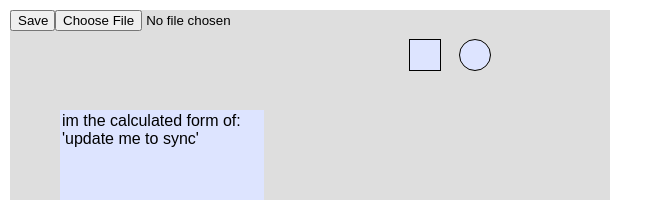
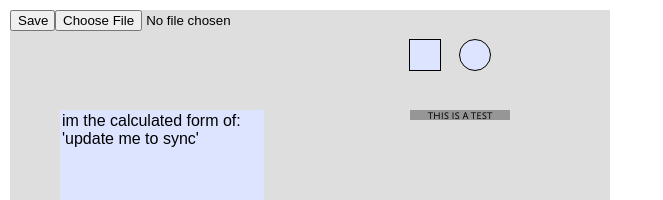
Before and after one commit to DnDdonderdag/character_sheet_v2, a plain HTML site: page index.html in a window 1280 px wide. Shown: the top 200 px of the page, without its empty margins (0-663 px from the left). Drawn offline with Linux system fonts and the light colour scheme.

Commit message:
Added text

```diff
--- a/scripts/assetGeneration/button.js
+++ b/scripts/assetGeneration/button.js
@@ -1,4 +1,4 @@
-export function checkmark(id, top, left, width, height, page, color){
+export function checkmark(id, top, left, width, height, parentDiv, color){
     // ====
     //  Creates square checkbox button
     // ====
@@ -21,12 +21,12 @@
     diamond.className = "not-selectable checkmarkDiamond save "
     diamond.style.setProperty("visibility", "hidden");
 
-    page.appendChild(checkmark)
+    parentDiv.appendChild(checkmark)
     checkmark.appendChild(diamond)
     return checkmark
 }
 
-export function tickbox(id, top, left, width, height, page, color){
+export function tickbox(id, top, left, width, height, parentDiv, color){
     // ====
     //  Creates circular tickbox button
     // ====
@@ -44,7 +44,7 @@
     tickbox.value = 0;
     tickbox.addEventListener("click", tickboxClicked, false)
 
-    page.appendChild(tickbox)
+    parentDiv.appendChild(tickbox)
     return tickbox
 }
 
--- a/scripts/assetGeneration/formfield.js
+++ b/scripts/assetGeneration/formfield.js
@@ -1,4 +1,4 @@
-export function create(id, top, left, width, height, page, color, alignment){
+export function create(id, top, left, width, height, parentDiv, color, alignment){
     // ====
     //  Creates a form field box
     // ====
@@ -16,6 +16,6 @@
     formfield.style = "--top:"+String(top)+"px; --left:"+String(left)+"px; --width:"+String(width)+"px; --height:"+String(height)+"px; --color:"+String(color)+"; --align:"+String(alignment)+""
     formfield.className = "not-selectable formfield save"
     formfield.spellcheck = false;
-    page.appendChild(formfield)
+    parentDiv.appendChild(formfield)
     return formfield
 }
--- /dev/null
+++ b/scripts/assetGeneration/text.js
@@ -0,0 +1,24 @@
+export function create(id, content, top, left, width, height, parent, fontfamily, color, fontsize, alignment){
+    // ====
+    //  Creates a text box
+    // ====
+    // top, left, width, height speak for themselves
+    // alignment, choose from things like "left" "center"
+    // color, set the color, default is "black"
+
+
+    //These allow variables to be undefined, and they set a default value
+    var fontfamily = (fontfamily === undefined) ? "Scalasans" : fontfamily;
+    var alignment = (alignment === undefined) ? "center" : alignment;
+    var fontsize = (fontsize === undefined) ? height : fontsize;
+    var color = (color === undefined) ? "black" : color;
+
+    const textbox = document.createElement("div");
+    textbox.id = id;
+    textbox.textContent = content;
+    textbox.style = "--top:"+String(top)+"px; --left:"+String(left)+"px; --width:"+String(width)+"px; --height:"+String(height)+"px; --color:"+String(color)+"; --align:"+String(alignment)+"; --fontsize:"+String(fontsize)+"px"+"; --fontfamiliy:"+String(fontfamily)+";"
+    textbox.className = "not-selectable textbox"
+    textbox.spellcheck = false;
+    parent.appendChild(textbox)
+    return textbox
+}
--- a/scripts/pages/playgroundGen.js
+++ b/scripts/pages/playgroundGen.js
@@ -4,6 +4,7 @@
 import * as saveload from "../utilities/saveLoad.js";
 import * as formfield  from "../assetGeneration/formfield.js";
 import * as button  from "../assetGeneration/button.js";
+import * as text from "../assetGeneration/text.js"
 
 /*==========
 IMPORTANT NOTES:
@@ -56,6 +57,9 @@
         button.checkmark("testButton", 30, 400, 30, 30, page)
     let testButton =
         button.tickbox("testTickbox", 30, 450, 30, 30, page)
+    let textTest =
+        text.create("testText", "THIS IS A TEST", 100, 400, 100, 10, page, "Scalasans")
+
 
     field.textContent = "when updated, i sync"
     secondField.textContent = "update me to sync"
--- a/style.css
+++ b/style.css
@@ -69,12 +69,29 @@
     resize:none;
     font-family:Arial, Helvetica, sans-serif;
     border:none;
-    outline:none;
     outline: solid 1px;
     z-index: 1000;
     border-radius: 50%;
   }.tickbox:hover{
     outline: solid 2px;
+  }
+
+
+  .textbox{
+    position: absolute;
+    left: var(--left);
+    top: var(--top);
+    width: var(--width);
+    height: var(--height);
+    color: var(--color);
+    text-align: var(--align);
+    background-color: rgb(150, 150, 150); /* while page making, otherwise transparent */
+    font-size: var(--fontsize);
+    resize:none;
+    font-family: var(--fontfamiliy);
+    border:none;
+    outline:none;
+    z-index: 1000;
   }
 
 
```
